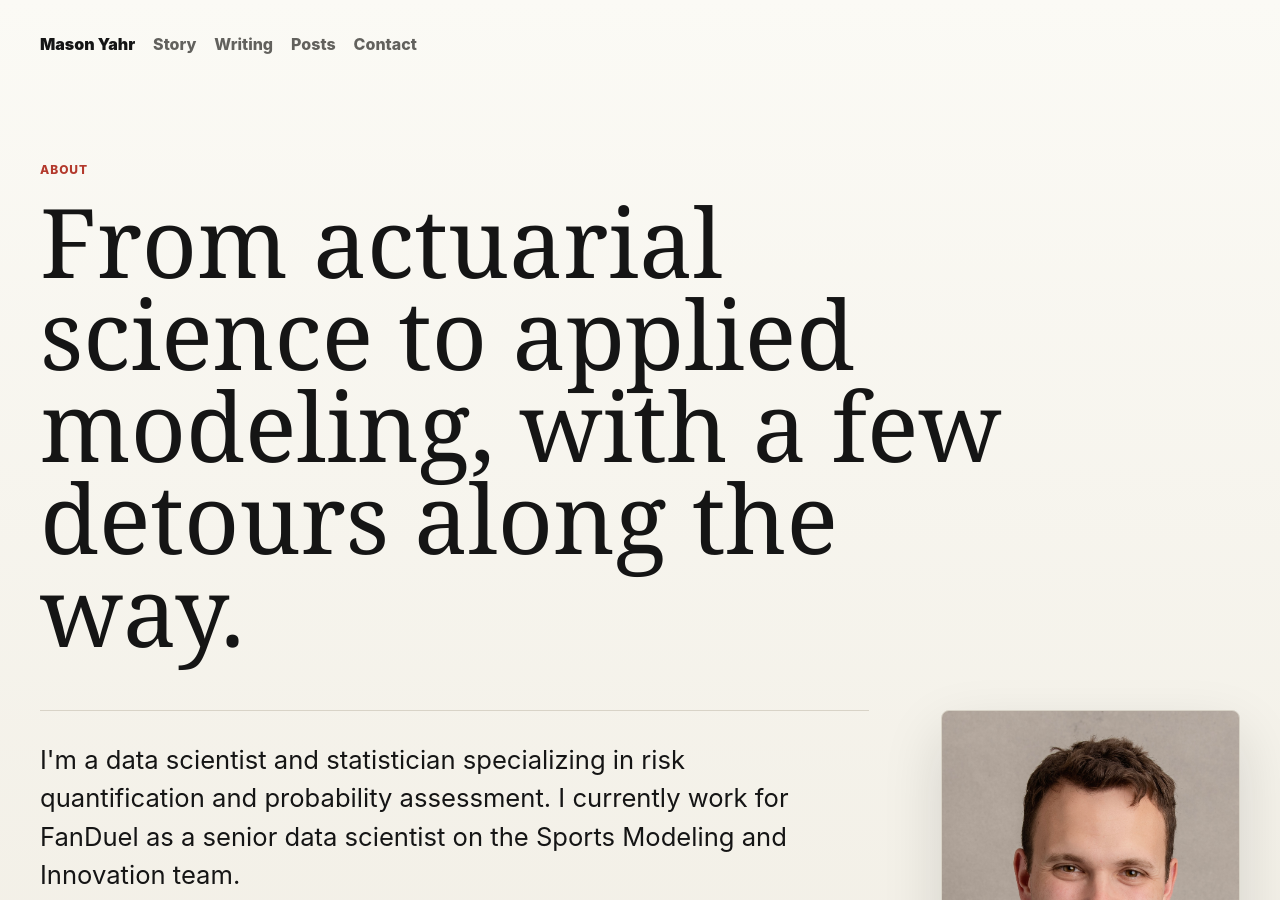
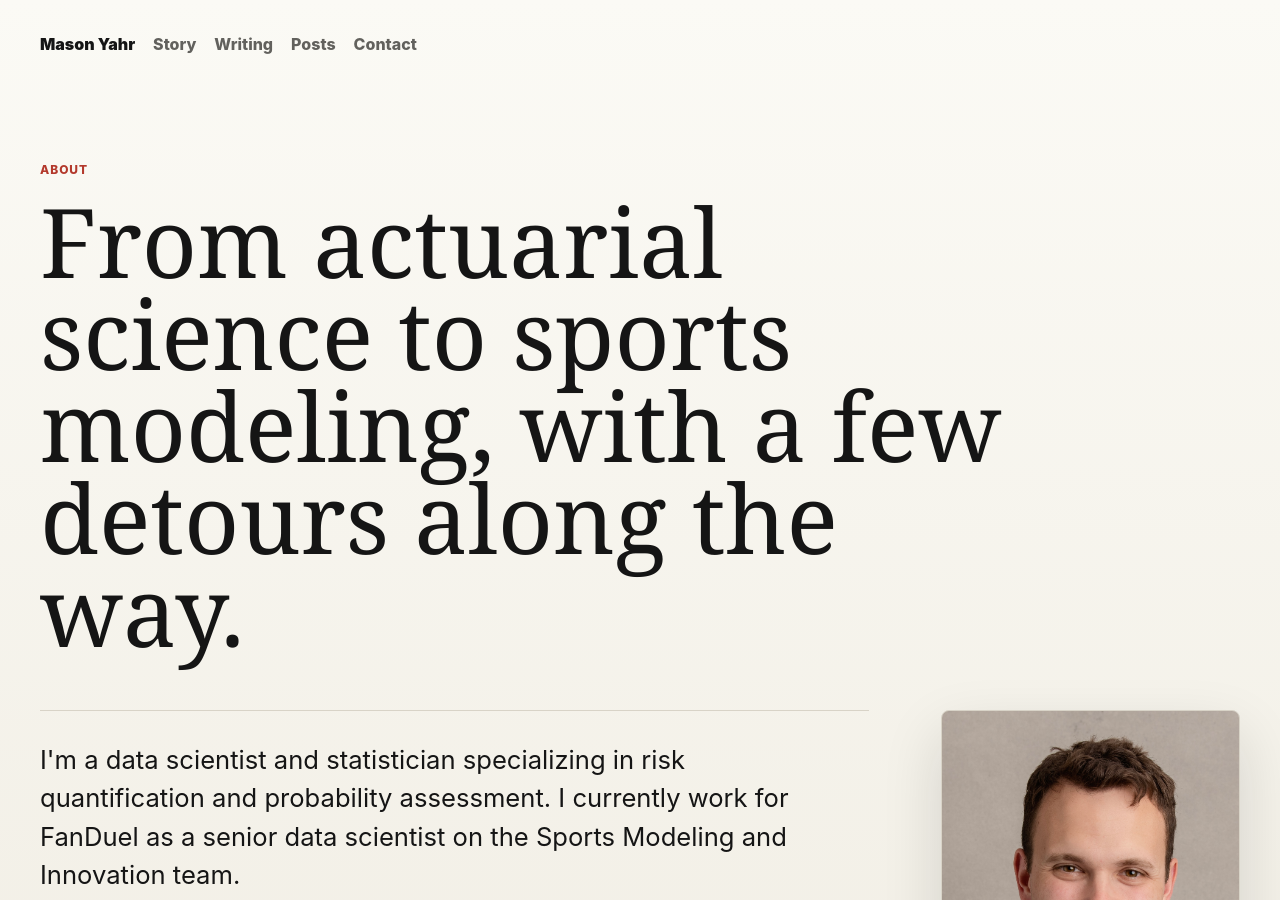
Before and after one commit to yahrMason/yahrMason.github.io, a Jekyll site: the page built from _pages/about.html, in a window 1280 px wide and 900 px high. Built offline with Jekyll 4.4.1, drawn with Linux system fonts in a browser that asks for light colours.

Commit message:
Restore about page sports modeling headline

```diff
--- a/_pages/about.html
+++ b/_pages/about.html
@@ -28,7 +28,7 @@ analytics: true
 
         <div class="about-intro">
           <p class="eyebrow">About</p>
-          <h1 id="about-title">From actuarial science to applied modeling, with a few detours along the way.</h1>
+          <h1 id="about-title">From actuarial science to sports modeling, with a few detours along the way.</h1>
         </div>
       </section>
 
```
